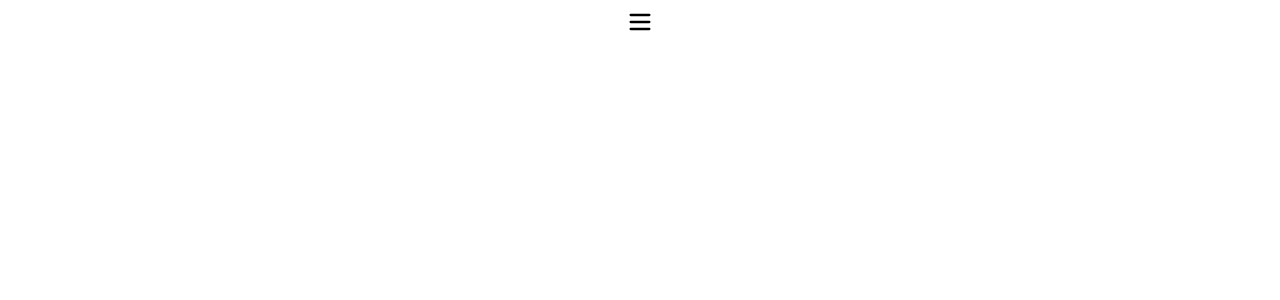
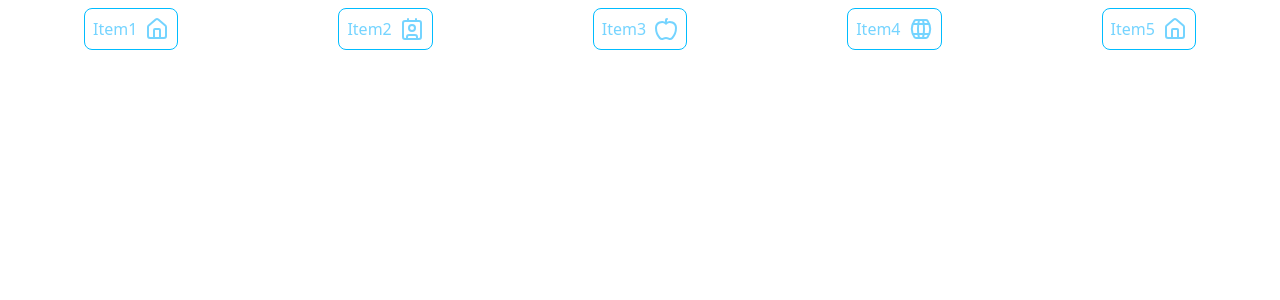
Before and after one commit to pritamstha26/tailwind-practice, a React (Vite) app: page / in a window 1280 px wide. Shown: the top 300 px of the page. Built offline with nearby package versions, Linux system fonts and the light colour scheme.

Commit message:
refactor : simplified navbar component

```diff
--- a/src/component/Navbar.jsx
+++ b/src/component/Navbar.jsx
@@ -34,27 +34,31 @@ export default function Navbar() {
   };
 
   return (
-    <nav className="flex  w-full  p-2 flex-row  md:justify-evenly   sm:justify-around">
-      <button onClick={handleHamBurger} className="flex justify-start">
+    <nav className="  w-full  p-2  ">
+      <div className=" sm:hidden  ">
+        <button onClick={handleHamBurger} className=" ">
           {isOpen ? <X size={28} /> : <Menu size={28} />}
         </button>
+      </div>
 
-      {isOpen && (
-        <ul className=" flex justify-around w-screen ">
+      <ul
+        className={`flex flex-col sm:flex-row justify-around w-full gap-2  ${
+          isOpen ? "block" : "hidden"
+        }   sm:flex`}
+      >
         {elements.map((items) => (
           <li
-              className="list-none border   text-sky-300 border-sky-400 hover:text-black   flex  items-center gap-2 hover:border-black hover:bg-sky-400 p-2 rounded-lg outline-none  "
+            className="list-none border   text-sky-300 border-sky-400 max-w-max   hover:text-black   flex  items-center gap-2 hover:border-black hover:bg-sky-400 p-2 rounded-lg outline-none  "
             key={items.id}
             onClick={() => {
               alert("clicked");
             }}
           >
-              <span className="md:inline sm:inline hidden"> {items.title}</span>
-              <span className="md:inline inline">{items.iconTitle}</span>
+            <span className="  "> {items.title}</span>
+            <span className="inline">{items.iconTitle}</span>
           </li>
         ))}
       </ul>
-      )}
     </nav>
   );
 }
```
Lines whose indentation alone changed are shown as unchanged.
